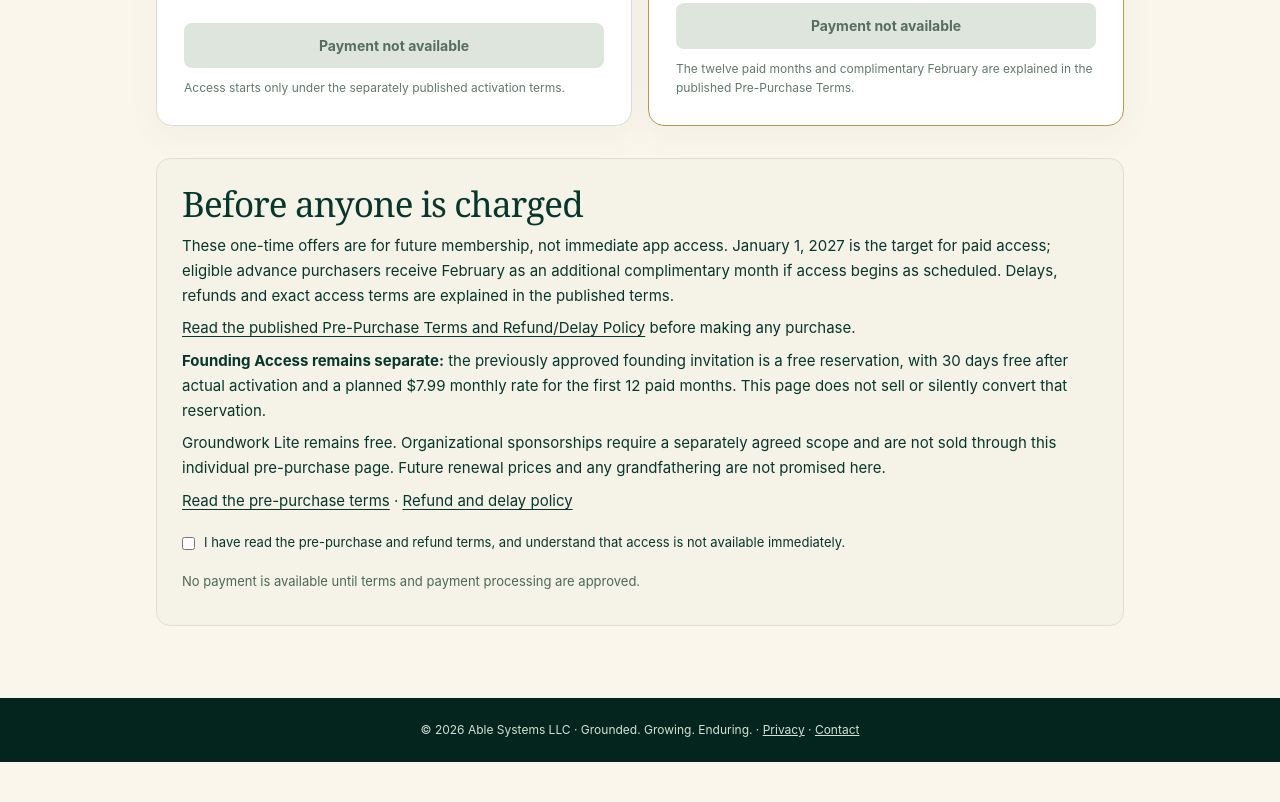
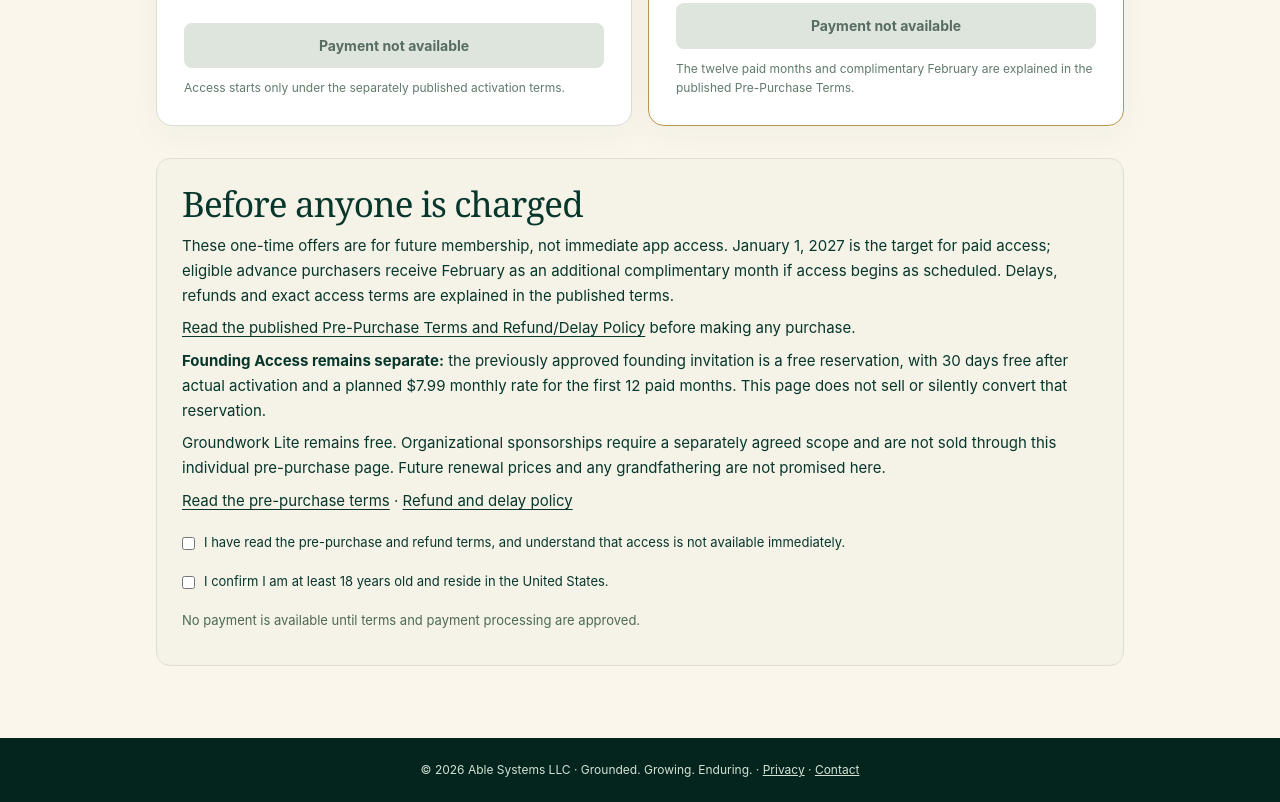
Before and after one commit to Groundworkable/free-bill-preview, a plain HTML site: page preorder/index.html in a window 1280 px wide. Shown: the part 763-1565 px from the top of the page. Before the commit the page ends 1525 px from the top, so only its background shows below. Drawn offline with Linux system fonts and the light colour scheme.

Commit message:
Stage reviewed sales-opening gate and customer tour entry, NOT LIVE

```diff
--- a/preorder/index.html
+++ b/preorder/index.html
@@ -79,6 +79,7 @@ footer{background:var(--dark);color:#d5e0d4;padding:22px 30px;text-align:center;
     <div id="publishedTerms" hidden>
       <p><a id="termsLink" rel="noopener" target="_blank">Read the pre-purchase terms</a> · <a id="refundLink" rel="noopener" target="_blank">Refund and delay policy</a></p>
       <label class="terms"><input type="checkbox" id="acceptTerms"> I have read the pre-purchase and refund terms, and understand that access is not available immediately.</label>
+      <label class="terms"><input type="checkbox" id="confirmEligibility"> I confirm I am at least 18 years old and reside in the United States.</label>
     </div>
     <p id="status" aria-live="polite">No payment is available until terms and payment processing are approved.</p>
   </section>
@@ -94,6 +95,7 @@ footer{background:var(--dark);color:#d5e0d4;padding:22px 30px;text-align:center;
   const block = document.querySelector('[data-offer="'+selected+'"]');
   if(block) block.style.borderColor="#b9954e";
   const consent = document.querySelector("#acceptTerms");
+  const eligibility = document.querySelector("#confirmEligibility");
   const status = document.querySelector("#status");
   const notice = document.querySelector("#gateNotice");
   const validStripeLink = value => {
@@ -130,13 +132,14 @@ footer{background:var(--dark);color:#d5e0d4;padding:22px 30px;text-align:center;
       const update=()=>{
         for(const key of Object.keys(offers)){
           const a=ids[key];
-          const allowed=consent.checked;
+          const allowed=consent.checked && eligibility.checked;
           if(allowed){a.href=cfg.offers[key].paymentLink;a.removeAttribute("aria-disabled");a.removeAttribute("tabindex");a.textContent="Pay securely with Stripe — $"+offers[key].toFixed(2);}
-          else {a.removeAttribute("href");a.setAttribute("aria-disabled","true");a.setAttribute("tabindex","-1");a.textContent="Read and accept terms to continue";}
+          else {a.removeAttribute("href");a.setAttribute("aria-disabled","true");a.setAttribute("tabindex","-1");a.textContent="Review terms and eligibility to continue";}
         }
-        status.textContent=allowed?"You will continue to Stripe. This page cannot confirm a payment or activate an account.":"Accept the pre-purchase and refund terms to continue.";
+        status.textContent=allowed?"You will continue to Stripe. This page cannot confirm a payment or activate an account.":"Accept the terms and confirm age and US residency before continuing.";
       };
       consent.addEventListener("change",update);
+      eligibility.addEventListener("change",update);
       update();
     }).catch(()=>{disable();});
   for(const a of Object.values(ids)){
```
